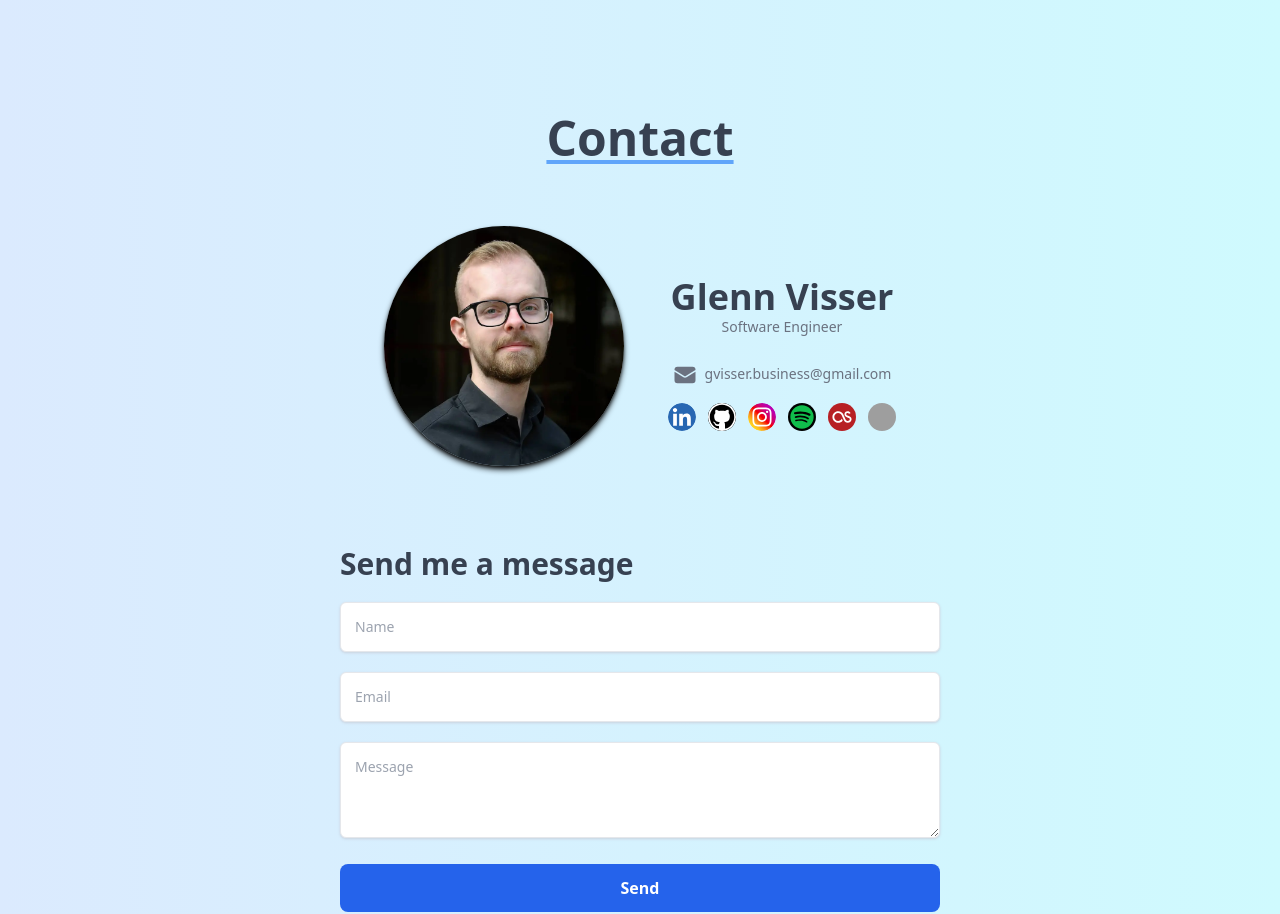
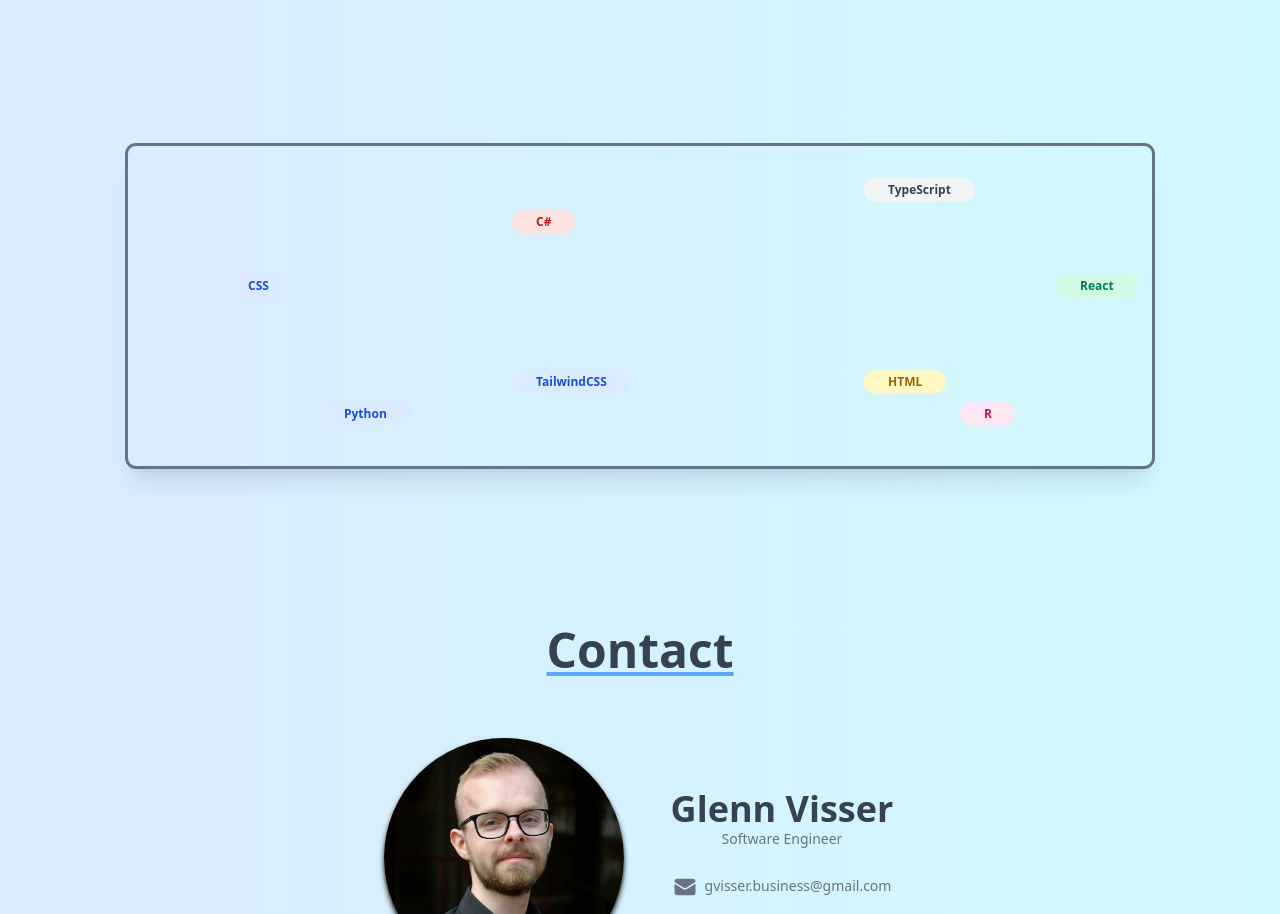
Before and after one commit to GVisser1/Website, a React (Vite) app: page / in a window 1280 px wide. Shown: the part 2930-3844 px from the top of the page. Built offline with nearby package versions, Linux system fonts and the light colour scheme; no server answers; grey boxes are pictures that could not be loaded.

Commit message:
Test animations for skills section

```diff
--- a/src/components/Badge.tsx
+++ b/src/components/Badge.tsx
@@ -5,26 +5,24 @@ import { Themes } from "../types/Themes";
 
 interface BadgeProps {
   className?: string;
+  size?: "default" | "lg";
   theme?: Color;
 }
 
 export const Badge: FC<PropsWithChildren<BadgeProps>> = ({
   theme = "BLUE",
+  size = "default",
   className,
   children,
 }) => {
   const Theme = Themes[theme];
+  const classes = classNames(
+    "rounded-full text-xs font-semibold",
+    Theme.bgColor,
+    Theme.textColor,
+    size === "default" ? "px-3 py-0.5" : "px-6 py-1",
+    className
+  );
 
-  return (
-    <span
-      className={classNames(
-        "rounded-full px-3 py-0.5 text-xs font-semibold",
-        Theme.bgColor,
-        Theme.textColor,
-        className
-      )}
-    >
-      {children}
-    </span>
-  );
+  return <span className={classes}>{children}</span>;
 };
--- /dev/null
+++ b/src/components/Skills.tsx
@@ -0,0 +1,75 @@
+import { motion } from "framer-motion";
+import { useRef } from "react";
+import classNames from "classnames";
+import { Badge } from "./Badge";
+import { Color } from "../types/Color";
+
+interface SkillOption {
+  label: string;
+  color?: Color;
+  x?:
+    | "left-24"
+    | "left-48"
+    | "left-72"
+    | "left-96"
+    | "right-96"
+    | "right-72"
+    | "right-48"
+    | "right-24";
+  y?: "top-24" | "top-48" | "top-64" | "bottom-64" | "bottom-48" | "bottom-24";
+}
+
+export const Skills = () => {
+  const constraintsRef = useRef(null);
+  // const skills = ["Python", "TypeScript", "React", "R", "C#", "HTML", "CSS", "TailwindCSS"];
+  const badgeColors: Color[] = ["BLUE", "GRAY", "GREEN", "PINK", "RED", "YELLOW"];
+
+  const skills: SkillOption[] = [
+    { label: "Python", color: "BLUE", x: "left-48", y: "top-64" },
+    { label: "TypeScript", color: "GRAY", x: "right-72" },
+    { label: "React", color: "GRAY", x: "right-24", y: "bottom-48" },
+    { label: "R", color: "GRAY", x: "right-48", y: "top-64" },
+    { label: "C#", color: "GRAY", x: "left-96", y: "bottom-64" },
+    { label: "HTML", color: "GRAY", x: "right-72", y: "bottom-24" },
+    { label: "CSS", color: "GRAY", x: "left-24", y: "bottom-48" },
+    { label: "TailwindCSS", color: "GRAY", x: "left-96", y: "bottom-24" },
+  ];
+
+  const classes = (skill: SkillOption) =>
+    classNames(
+      "absolute flex hover:cursor-pointer active:cursor-move",
+      {
+        "left-8": !skill.x,
+        "top-8": !skill.y,
+      },
+      skill.x,
+      skill.y
+    );
+
+  return (
+    <section id="skills" className="p-8">
+      <div
+        className="relative mx-auto flex h-80 max-w-screen-lg overflow-hidden rounded-lg shadow-xl ring ring-slate-500"
+        ref={constraintsRef}
+      >
+        {skills.map((skill, i) => (
+          <motion.div
+            key={skill.label}
+            className={classes(skill)}
+            drag
+            dragConstraints={constraintsRef}
+            dragTransition={{
+              bounceStiffness: 400,
+              bounceDamping: 10,
+            }}
+            dragElastic={0}
+          >
+            <Badge size="lg" theme={badgeColors[i]} className="absolute">
+              {skill.label}
+            </Badge>
+          </motion.div>
+        ))}
+      </div>
+    </section>
+  );
+};
--- a/src/pages/HomePage.tsx
+++ b/src/pages/HomePage.tsx
@@ -2,13 +2,14 @@ import { Timeline } from "../components/Timeline";
 import { Contact } from "../components/Contact";
 import { Hero } from "../components/Hero";
 import { About } from "../components/About";
+import { Skills } from "../components/Skills";
 
-const HomePage: React.FC = () => {
-  return (
+const HomePage: React.FC = () => (
   <div className="space-y-32 pb-32">
     <Hero />
     <About />
     <Timeline />
+    <Skills />
     <Contact />
 
     {/* <section
@@ -35,6 +36,5 @@ const HomePage: React.FC = () => {
                 </section> */}
   </div>
 );
-};
 
 export default HomePage;
```
Lines whose indentation alone changed are shown as unchanged.
